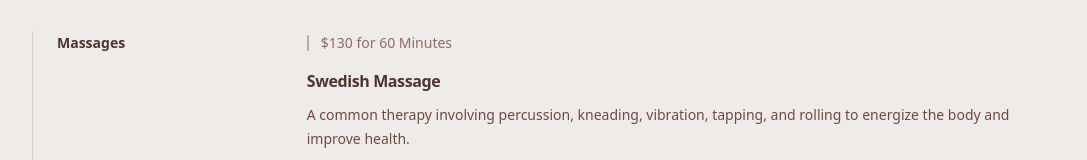
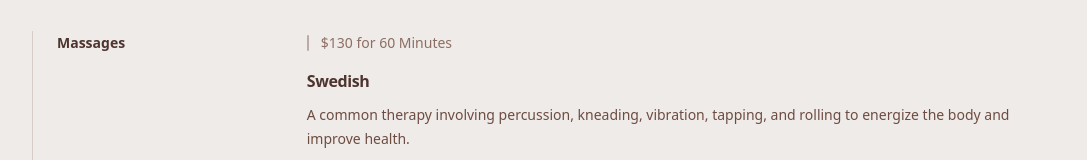
Before and after one commit to cv-us/vv, a Next.js app: page /offerings in a window 1280 px wide. Shown: the part 397-557 px from the top of the page, without its empty margins (96-1183 px from the left). Built offline with nearby package versions, Linux system fonts and the light colour scheme.

Commit message:
quick change

```diff
--- a/src/app/offerings/page.jsx
+++ b/src/app/offerings/page.jsx
@@ -39,7 +39,7 @@ export default function Speaking() {
         <ServiceSection title="Massages" href="/services/massage/">
           <Appearance
             href="/services/massage/swedish-massage"
-            title="Swedish Massage"
+            title="Swedish"
             description="A common therapy involving percussion, kneading, vibration, tapping, and rolling to energize the body and improve health."
             event="$130 for 60 Minutes"
             cta="Book now"
```
